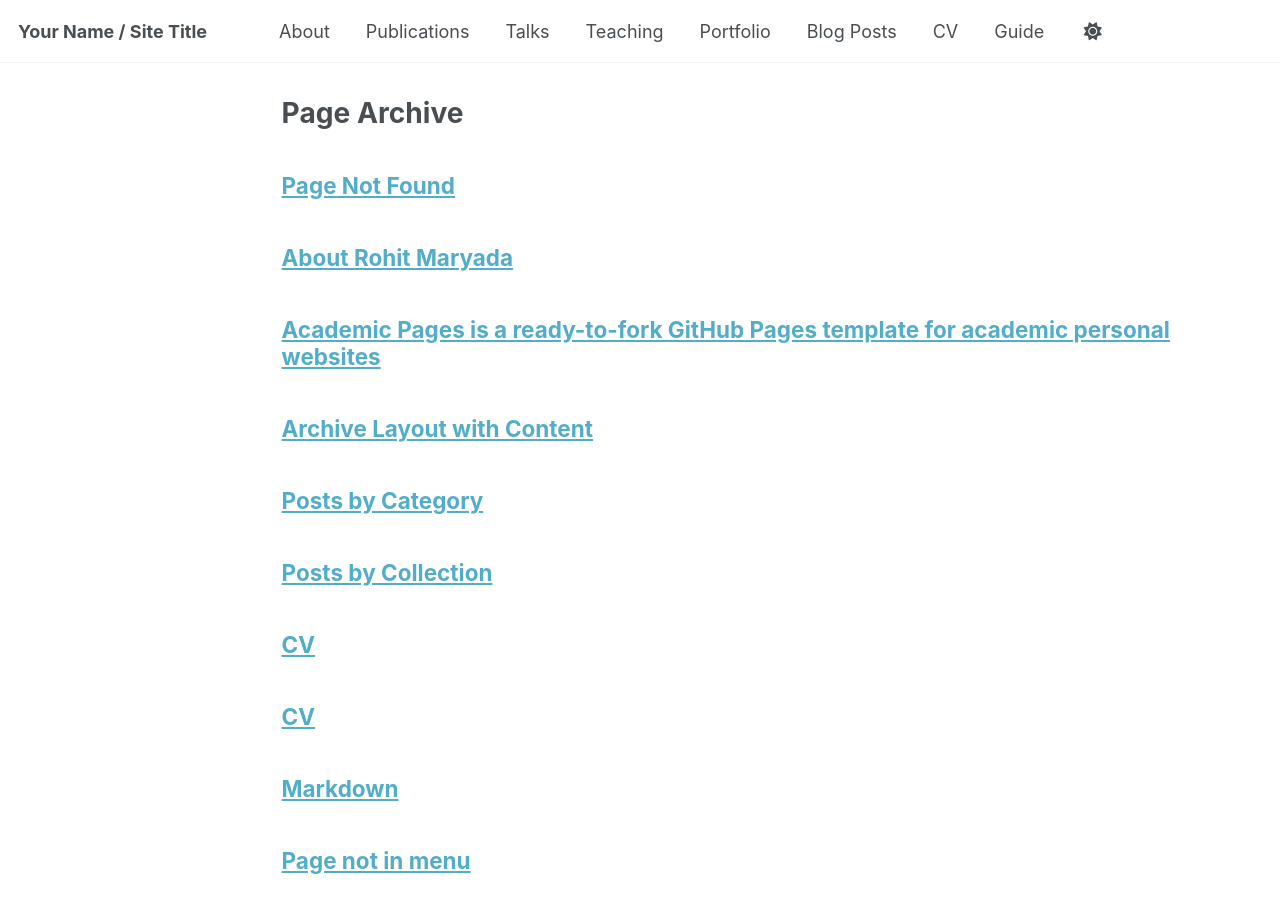
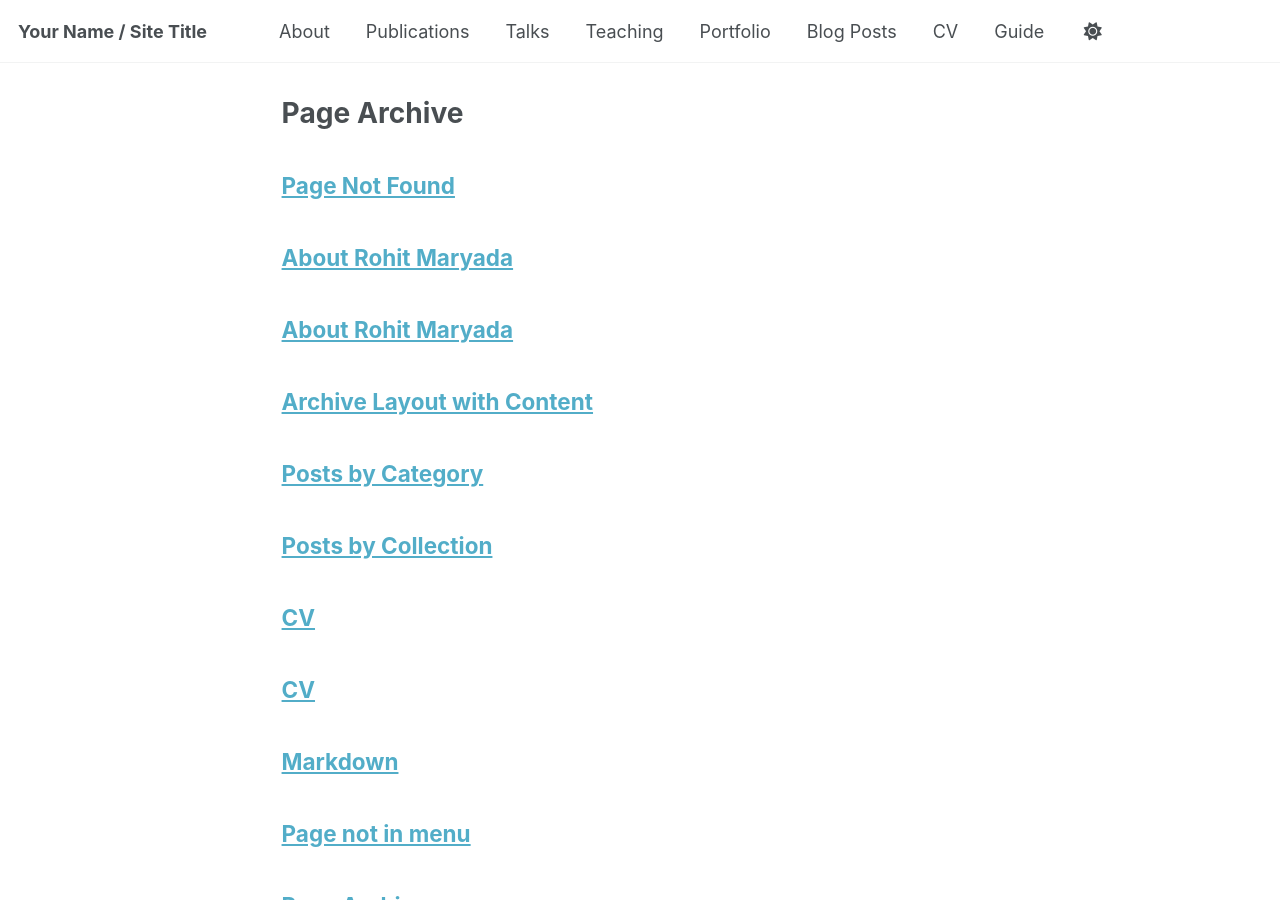
Before and after one commit to rohitmaryada/rohitmaryada.github.io, a Jekyll site: the page built from _pages/page-archive.html, in a window 1280 px wide and 900 px high. Built offline with Jekyll 4.4.1, drawn with Linux system fonts in a browser that asks for light colours; a script that is not in the unit is left out; part of the change alters nothing that is shown.

Commit message:
Update - 2

```diff
--- a/_pages/about.md
+++ b/_pages/about.md
@@ -1,56 +1,93 @@
 ---
-permalink: /
-title: "Academic Pages is a ready-to-fork GitHub Pages template for academic personal websites"
+title: "About Rohit Maryada"
+permalink: /about/
 author_profile: true
-redirect_from:
-  - /about/
-  - /about.html
 ---
 
-This is the front page of a website that is powered by the [Academic Pages template](https://github.com/academicpages/academicpages.github.io) and hosted on GitHub pages. [GitHub pages](https://pages.github.com) is a free service in which websites are built and hosted from code and data stored in a GitHub repository, automatically updating when a new commit is made to the repository. This template was forked from the [Minimal Mistakes Jekyll Theme](https://mmistakes.github.io/minimal-mistakes/) created by Michael Rose, and then extended to support the kinds of content that academics have: publications, talks, teaching, a portfolio, blog posts, and a dynamically-generated CV. Incidentally, these same features make it a great template for anyone that needs to show off a professional template!
+# Rohit Maryada
 
- You can fork [this template](https://github.com/academicpages/academicpages.github.io) right now, modify the configuration and Markdown files, add your own PDFs and other content, and have your own site for free, with no ads!
+**Senior Software Development Engineer**
+Boston, MA | maryada.rohit@gmail.com | 859-779-5013 | [LinkedIn](https://linkedin.com)
 
-A data-driven personal website
-======
-Like many other Jekyll-based GitHub Pages templates, Academic Pages makes you separate the website's content from its form. The content & metadata of your website are in structured Markdown files, while various other files constitute the theme, specifying how to transform that content & metadata into HTML pages. You keep these various Markdown (.md), YAML (.yml), HTML, and CSS files in a public GitHub repository. Each time you commit and push an update to the repository, the [GitHub pages](https://pages.github.com/) service creates static HTML pages based on these files, which are hosted on GitHub's servers free of charge.
+---
 
-Many of the features of dynamic content management systems (like Wordpress) can be achieved in this fashion, using a fraction of the computational resources and with far less vulnerability to hacking and DDoSing. You can also modify the theme to your heart's content without touching the content of your site. If you get to a point where you've broken something in Jekyll/HTML/CSS beyond repair, your Markdown files describing your talks, publications, etc. are safe. You can rollback the changes or even delete the repository and start over - just be sure to save the Markdown files! You can also write scripts that process the structured data on the site, such as [this one](https://github.com/academicpages/academicpages.github.io/blob/master/talkmap.ipynb) that analyzes metadata in pages about talks to display [a map of every location you've given a talk](https://academicpages.github.io/talkmap.html).
+## Brief Summary
+Senior Software Development Engineer with 9+ years of experience architecting and building scalable distributed systems, specializing in payment processing, e-commerce platforms, and secure financial transactions. Proven track record of designing high throughput microservice architectures processing millions of transactions. Demonstrated technical leadership in transforming legacy monoliths into modern cloud-native applications, with strong skills in stakeholder management and cross-functional collaboration. Seeking Staff Engineer role to drive architectural excellence and technical vision.
 
-For those users that need more advanced functionality, the template also supports the following popular tools:
-- [MathJax](https://www.mathjax.org/) for mathematical equations
-- [Mermaid](https://mermaid.js.org/) for diagraming
-- [Plotly](https://plotly.com/javascript/) for plotting
+---
 
-Getting started
-======
-1. Register a GitHub account if you don't have one and confirm your e-mail (required!)
-1. Fork [this template](https://github.com/academicpages/academicpages.github.io) by clicking the "Use this template" button in the top right.
-1. Go to the repository's settings (rightmost item in the tabs that start with "Code", should be below "Unwatch"). Rename the repository "[your GitHub username].github.io", which will also be your website's URL.
-1. Set site-wide configuration and create content & metadata (see below -- also see [this set of diffs](http://archive.is/3TPas) showing what files were changed to set up [an example site](https://getorg-testacct.github.io) for a user with the username "getorg-testacct")
-1. Upload any files (like PDFs, .zip files, etc.) to the files/ directory. They will appear at https://[your GitHub username].github.io/files/example.pdf.
-1. Check status by going to the repository settings, in the "GitHub pages" section
+## Work Experience
+**MathWorks (Natick, MA)**
+_Senior Software Engineer – Business Applications_
+Sep 2019 – Present
+- Architected and scaled critical payment, tax, and online licensing API infrastructure for MathWorks' global licensing platform, achieving 99.5% transaction reliability while processing orders for individual and enterprise customers through webstore.
+- Designed modernization of legacy systems by creating comprehensive architectural roadmaps for transitioning monolithic applications to containerized microservices, significantly reducing operational costs and eliminating critical security vulnerabilities.
+- Led development of high-throughput entitlement management microservices processing 12M+ annual trials, implementing event-driven architecture with Kafka that scaled to handle 3X growth in transaction volume.
+- Spearheaded development of both B2B and B2C subscription models, building flexible architectures that supported complex renewal structures while collaborating with stakeholders to align technical implementation with strategic objectives.
+- Developed enterprise-level IT architecture roadmaps as part of strategic planning initiatives, creating flexible data models that successfully integrated new product offerings while supporting complex renewal agreement structures.
+- Led licensing team in implementing department-wide security standards for REST API’s. Executed multi-phase migration plan to modernize authentication across ~55 critical APIs, transitioning them to use OAuth 2.0 token-based authentication.
 
-Site-wide configuration
-------
-The main configuration file for the site is in the base directory in [_config.yml](https://github.com/academicpages/academicpages.github.io/blob/master/_config.yml), which defines the content in the sidebars and other site-wide features. You will need to replace the default variables with ones about yourself and your site's github repository. The configuration file for the top menu is in [_data/navigation.yml](https://github.com/academicpages/academicpages.github.io/blob/master/_data/navigation.yml). For example, if you don't have a portfolio or blog posts, you can remove those items from that navigation.yml file to remove them from the header.
+**State Street Corporation (Quincy, MA)**
+_Backend Application Engineer – Fund Accounting_
+May 2018 – Jun 2019
+- Developed scalable SaaS applications in a hybrid cloud environment, enabling seamless integration between E-Horizon and DAS. Designed backend APIs to streamline fund price change notifications, providing near real-time insights with 99% accuracy.
+- Engineered scalable, fault-tolerant APIs for token authentication and access key validation, implemented circuit breakers for graceful service degradation and isolated failing API calls, reducing timeout errors by 28% as identified by Splunk alerts.
 
-Create content & metadata
-------
-For site content, there is one Markdown file for each type of content, which are stored in directories like _publications, _talks, _posts, _teaching, or _pages. For example, each talk is a Markdown file in the [_talks directory](https://github.com/academicpages/academicpages.github.io/tree/master/_talks). At the top of each Markdown file is structured data in YAML about the talk, which the theme will parse to do lots of cool stuff. The same structured data about a talk is used to generate the list of talks on the [Talks page](https://academicpages.github.io/talks), each [individual page](https://academicpages.github.io/talks/2012-03-01-talk-1) for specific talks, the talks section for the [CV page](https://academicpages.github.io/cv), and the [map of places you've given a talk](https://academicpages.github.io/talkmap.html) (if you run this [python file](https://github.com/academicpages/academicpages.github.io/blob/master/talkmap.py) or [Jupyter notebook](https://github.com/academicpages/academicpages.github.io/blob/master/talkmap.ipynb), which creates the HTML for the map based on the contents of the _talks directory).
+**ProQuest LLC (Ann Abor, MI)**
+_Senior API Developer – Acquisitions_
+Apr 2017 – May 2018
+- Led a team of 6+ contractors sitting in the Philippines; owned the DDUX (Data-Driven User Experience) engine, enhancing decision-making through actionable user insights, achieving a satisfaction score of 0.86 for search and viewing of dissertations.
+- Saved 29% of annual budget allocated to third-party vendors by structuring application to support title manufacturing in-house. Constructed processes to transform, validate, and load content and its media attachments to ProQuest platforms from acquisition.
 
-**Markdown generator**
+**Wells Fargo & Company (Raleigh, NC)**
+_Web Application Developer – Global Event Management_
+Sep 2015 – Mar 2017
+- Engineered a scalable global event management system v2 for 23,000+ users across 50 departments, built low-latency APIs for real-time dashboard reporting on 300,000 annual processes. Ensured seamless performance under high demand.
+- Rewrote functionality of existing workflow management application to support 830 additional processes on mortgage loans, conducted code reviews, and outlined best practices to improve robustness, resulting in enhanced application performance.
 
-The repository includes [a set of Jupyter notebooks](https://github.com/academicpages/academicpages.github.io/tree/master/markdown_generator
-) that converts a CSV containing structured data about talks or presentations into individual Markdown files that will be properly formatted for the Academic Pages template. The sample CSVs in that directory are the ones I used to create my own personal website at stuartgeiger.com. My usual workflow is that I keep a spreadsheet of my publications and talks, then run the code in these notebooks to generate the Markdown files, then commit and push them to the GitHub repository.
+---
 
-How to edit your site's GitHub repository
-------
-Many people use a git client to create files on their local computer and then push them to GitHub's servers. If you are not familiar with git, you can directly edit these configuration and Markdown files directly in the github.com interface. Navigate to a file (like [this one](https://github.com/academicpages/academicpages.github.io/blob/master/_talks/2012-03-01-talk-1.md) and click the pencil icon in the top right of the content preview (to the right of the "Raw | Blame | History" buttons). You can delete a file by clicking the trashcan icon to the right of the pencil icon. You can also create new files or upload files by navigating to a directory and clicking the "Create new file" or "Upload files" buttons.
+## Technical Skills
+**Programming:** Java, Python, Go, JavaScript, SQL, Spring Boot, React, Node.js, Vue.js, Next.js
+**Cloud & Infrastructure:** AWS (Lambda, API Gateway, S3, EKS), Azure, Docker, Kubernetes
+**Architecture, Payment & Security:** Microservices, Kafka, Rabbit MQ, API Security (OAuth2, JWT, SSO, SAML), PCI DSS
+**Monitoring & Analytics:** ELK Stack, Nagios, Splunk, Grafana, A/B Testing
 
-Example: editing a Markdown file for a talk
-![Editing a Markdown file for a talk](/images/editing-talk.png)
+---
 
-For more info
-------
-More info about configuring Academic Pages can be found in [the guide](https://academicpages.github.io/markdown/), the [growing wiki](https://github.com/academicpages/academicpages.github.io/wiki), and you can always [ask a question on GitHub](https://github.com/academicpages/academicpages.github.io/discussions). The [guides for the Minimal Mistakes theme](https://mmistakes.github.io/minimal-mistakes/docs/configuration/) (which this theme was forked from) might also be helpful.
+## Academics & Certifications
+**MS Computer Science**, Eastern Kentucky University - 2015
+**BS, Electronics**, Guru Nanak University, Hyderabad, India - 2013
+
+**Certifications:**
+- AWS Certified (Solutions Architect – Associate)
+- Microsoft Certified (Azure Fundamentals)
+- ISC2 Certified (CC, CISSP)
+
+---
+
+## Portfolio / Projects
+*Coming soon!*
+
+---
+
+## Volunteer Work
+I love being outdoors and contribute to society by volunteering at the local YMCA, helping kids learn and pick up sports.
+
+---
+
+## Personal Interests
+I have a special affinity towards cricket and have played the sport for over 20 years now.
+
+---
+
+## Personal Statement
+Apart from my professional work, I love to solve problems that impact real people and their lives.
+
+---
+
+## Contact
+- Email: maryada.rohit@gmail.com
+- Phone: 859-779-5013
+- Location: Boston, MA
+- [LinkedIn](https://linkedin.com)
```
